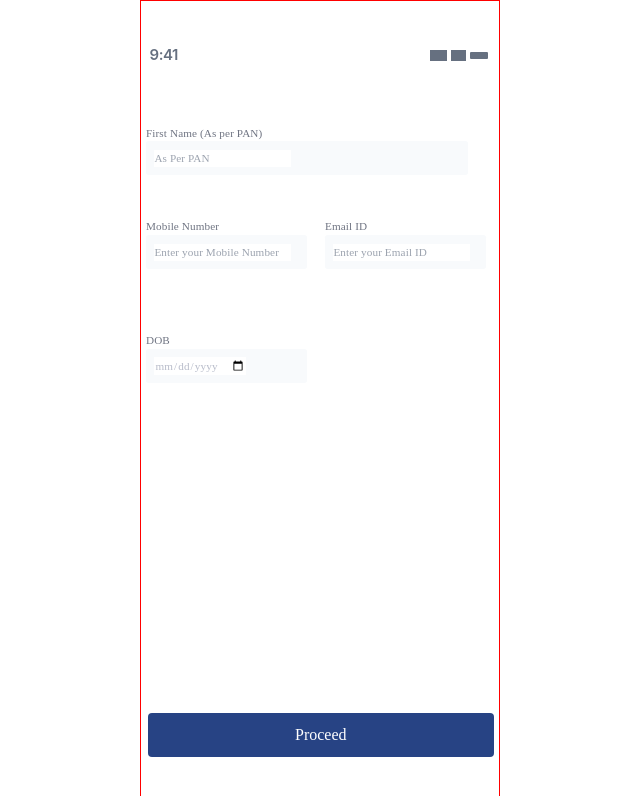
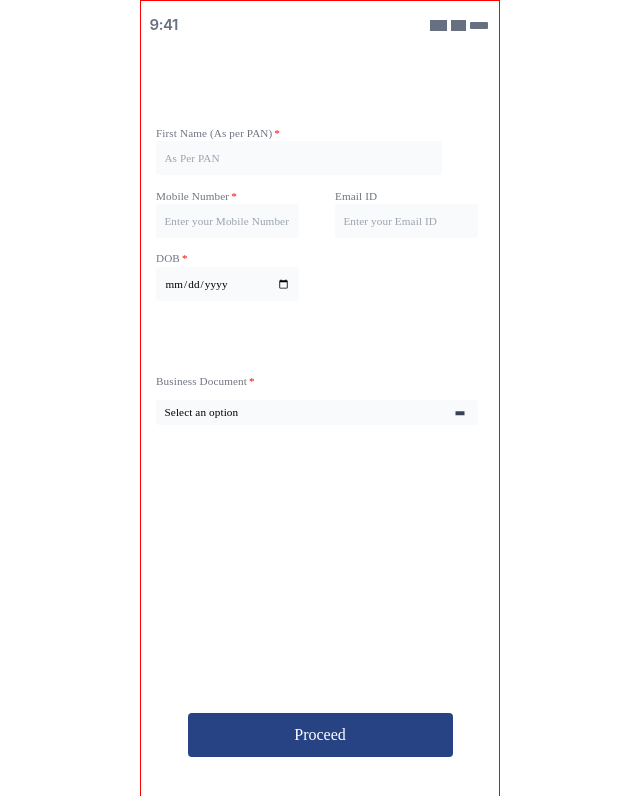
Before and after one commit to decocereus/embifi-mock, a React (Create React App) app in the folder client/: page /dashboard/welcome/registerform1 in a window 1280 px wide. Shown: the top 796 px of the page, without its empty margins (0-640 px from the left). Built offline with nearby package versions, Linux system fonts and the light colour scheme.

Commit message:
completed register form 1

```diff
--- a/client/src/App.css
+++ b/client/src/App.css
@@ -1,3 +1,4 @@
 .App {
   text-align: center;
+  align-items: center;
 }
--- /dev/null
+++ b/client/src/Components/Common/DropdownMenu.js
@@ -0,0 +1,44 @@
+import React, { useState } from "react";
+import dropdown from "../../assets/dropdown.png";
+import "./InputField.css";
+
+export default function DropdownMenu(props) {
+  const [selectedOption, setSelectedOption] = useState("None");
+  const [isOpen, setIsOpen] = useState(false);
+
+  const toggleMenu = () => {
+    setIsOpen(!isOpen);
+  };
+
+  const selectOption = (option) => {
+    setSelectedOption(option);
+    setIsOpen(false);
+  };
+
+  console.log(props);
+
+  return (
+    <div className="dropdown">
+      <label className="dropdownLabel">{props.label}</label>
+      <div className="dropdownMenuContainer">
+        <button className="dropdownToggle" onClick={toggleMenu}>
+            <image className="dropdownArrow" src = {dropdown} alt = 'dropdown' onClick={toggleMenu}/>
+          {selectedOption === "None" ?  "Select an option" : selectedOption}
+        </button>
+        {isOpen && (
+          <ul className="dropdownMenu">
+            {props.options.map((option) => (
+              <li
+                className="dropdownMenuItems"
+                key={option}
+                onClick={() => selectOption(option)}
+              >
+                {option}
+              </li>
+            ))}
+          </ul>
+        )}
+      </div>
+    </div>
+  );
+}
--- a/client/src/Components/Common/InputField.css
+++ b/client/src/Components/Common/InputField.css
@@ -1,12 +1,13 @@
 .inputFieldContainer {
   position: relative;
-  width: 319px;
+  width: 80%;
   height: 33.78px;
   display: flex;
   flex-direction: column;
 }
 
-.inputFieldHeader {
+.inputFieldHeader,
+.dropdownLabel {
   width: 128px;
   height: 17px;
 
@@ -30,6 +31,42 @@
   flex-grow: 0;
 }
 
+.requiredInputFieldHeader {
+  width: 128px;
+  height: 17px;
+
+  font-family: "IBM Plex Sans";
+  font-style: normal;
+  font-weight: 400;
+  font-size: 11.187px;
+  line-height: 150%;
+
+  /* identical to box height, or 17px */
+  display: flex;
+  align-items: center;
+  letter-spacing: 0.01em;
+
+  /* Text / Secondary - Grey2 */
+  color: #6f7482;
+
+  /* Inside auto layout */
+  flex: none;
+  order: 0;
+  flex-grow: 0;
+}
+
+.requiredInputFieldHeader::after {
+  content: "*";
+  color: red;
+  margin-left: 2px;
+}
+
+.dropdownLabel::after {
+  content: "*";
+  color: red;
+  margin-left: 2px;
+}
+
 .labelContainer {
   display: flex;
   flex-direction: column;
@@ -37,7 +74,7 @@
   padding: 8.39024px;
   gap: 6.99px;
 
-  width: 319px;
+  width: 100%;
   height: 33.78px;
 
   background: #f8fafc;
@@ -50,8 +87,9 @@
   flex-grow: 0;
 }
 
-.inputFieldLabel {
-  width: 58px;
+.inputFieldLabel,
+.dropdownToggle {
+  width: 100%;
   height: 17px;
 
   font-family: "IBM Plex Sans";
@@ -72,3 +110,81 @@
   order: 0;
   flex-grow: 0;
 }
+
+.inputField {
+  width: 100%;
+  height: 100%;
+  background: #f8fafc;
+  color: black;
+}
+
+.inputField:focus {
+  outline: none;
+}
+
+.dropdown {
+  width: 90%;
+  height: 149.59px;
+  left: 20px;
+  top: 318px;
+}
+.dropdownMenuContainer {
+  background: #f8fafc;
+  border-radius: 2.79675px;
+}
+.dropdownToggle {
+  height: 25px;
+  width: 90%;
+  display: flex;
+  justify-content: flex-start;
+  align-items: center;
+  color: #000000;
+}
+.dropdownLabel {
+  position: relative;
+  top: -10px;
+}
+.dropdownMenu {
+  width: 90%;
+  height: 127.59px;
+  left: 20px;
+  top: 340px;
+  display: flex;
+  flex-direction: column;
+  align-items: flex-start;
+  background: #f8fafc;
+  border-radius: 2.79675px;
+}
+
+.dropdownMenuItems {
+  position: relative;
+  width: 100%;
+  height: 100%;
+  left: 10px;
+  top: 2px;
+
+  font-family: "IBM Plex Sans";
+  font-style: normal;
+  font-weight: 400;
+  font-size: 12px;
+  line-height: 150%;
+
+  /* or 18px */
+  display: flex;
+  align-items: center;
+  letter-spacing: 0.01em;
+
+  color: #000000;
+}
+
+.dropdownArrow {
+  position: relative;
+  top: 0px;
+  left: 300px;
+  width: 8.5px;
+  height: 4.25px;
+
+  /* System/Dark */
+  background: #3b4256;
+  transform: rotate(-180deg);
+}
--- a/client/src/Components/Common/InputField.js
+++ b/client/src/Components/Common/InputField.js
@@ -3,7 +3,7 @@ import React from "react";
 export default function InputField(props) {
   return (
     <div className="inputFieldContainer">
-      <label className="inputFieldHeader">{props.label}</label>
+      <label className={props.required ? "requiredInputFieldHeader" : "inputFieldHeader"}>{props.label}</label>
       <div className="labelContainer">
         <label className="inputFieldLabel">
           <input
--- a/client/src/Components/Forms/RegisterLoanAppScreen/RegisterForm1.css
+++ b/client/src/Components/Forms/RegisterLoanAppScreen/RegisterForm1.css
@@ -1,4 +1,5 @@
 .globalContainer {
+  position: relative;
   display: flex;
   align-items: center;
   justify-content: center;
@@ -7,16 +8,16 @@
 .registerFormContainer1 {
   width: 360px;
   height: 800px;
-  border: 1px red solid;
   display: flex;
   justify-content: center;
   align-items: center;
   flex-direction: column;
+  border: 1px solid red;
 }
 .mobileTime {
   position: relative;
   left: -150px;
-  top: -10px;
+  top: -40px;
 }
 
 .inputFieldsContainer {
@@ -30,15 +31,15 @@
 .name {
   position: relative;
   top: 50px;
-  left: 5px;
+  left: 15px;
 }
 
 .mobileAndEmailContainer {
   display: flex;
   justify-content: space-evenly;
   position: relative;
-  top: -150px;
-  left: 5px;
+  top: -50px;
+  left: 15px;
   width: 100%;
 }
 .mobile {
@@ -52,81 +53,19 @@
 
 .dob {
   position: relative;
-  top: -330px;
-  left: 5px;
+  top: -150px;
+  left: 15px;
   width: 50%;
 }
-
-.splashButton {
+.dropdownContainer {
+  position: relative;
+  top: -180px;
+  left: 15px;
+}
+.registerBtn {
   position: relative;
   top: 0px;
   left: -100px;
   width: 240%;
+  background-color: red;
 }
-
-.inputFieldHeader {
-    width: 128px;
-    height: 17px;
-
-    font-family: "IBM Plex Sans";
-    font-style: normal;
-    font-weight: 400;
-    font-size: 11.187px;
-    line-height: 150%;
-
-    /* identical to box height, or 17px */
-    display: flex;
-    align-items: center;
-    letter-spacing: 0.01em;
-
-    /* Text / Secondary - Grey2 */
-    color: #6f7482;
-
-    /* Inside auto layout */
-    flex: none;
-    order: 0;
-    flex-grow: 0;
-  }
-
-  .labelContainer {
-    display: flex;
-    flex-direction: column;
-    align-items: flex-start;
-    padding: 8.39024px;
-    gap: 6.99px;
-
-    width: 90%;
-    height: 33.78px;
-
-    background: #f8fafc;
-    border-radius: 2.79675px;
-
-    /* Inside auto layout */
-    flex: none;
-    order: 1;
-    align-self: stretch;
-    flex-grow: 0;
-  }
-
-  .inputFieldLabel {
-    width: 100%;
-    height: 17px;
-
-    font-family: "IBM Plex Sans";
-    font-style: normal;
-    font-weight: 400;
-    font-size: 11.187px;
-    line-height: 150%;
-
-    /* identical to box height, or 17px */
-    display: flex;
-    align-items: center;
-    letter-spacing: 0.01em;
-
-    color: #b8bcca;
-
-    /* Inside auto layout */
-    flex: none;
-    order: 0;
-    flex-grow: 0;
-  }
--- a/client/src/Components/Forms/RegisterLoanAppScreen/RegisterForm1.js
+++ b/client/src/Components/Forms/RegisterLoanAppScreen/RegisterForm1.js
@@ -1,10 +1,22 @@
 import React from "react";
 import "./RegisterForm1.css";
 import MobileSignalTimeBar from "../../Common/MobileSignalTimeBar";
+import "../../Common/MobileSignalTimeBar.css";
 import InputField from "../../Common/InputField";
+import "../../Common/InputField.css";
 import SplashButton from "../../Common/SplashButton";
+import "../../Common/SplashButton.css";
+import DropdownMenu from "../../Common/DropdownMenu";
 
 export default function Register() {
+  const options = [
+    "Proprietorship",
+    "Partnership",
+    "Limited Liability Partnership (LLP)",
+    "Private Limited (Pvt Ltd)",
+    "None"
+  ];
+
   return (
     <>
       <div className="globalContainer">
@@ -34,7 +46,7 @@ export default function Register() {
                 <InputField
                   placeholder="Enter your Email ID"
                   label="Email ID"
-                  type="text"
+                  type="email"
                   required={false}
                 />
               </div>
@@ -47,9 +59,12 @@ export default function Register() {
                 required={true}
               />
             </div>
+            <div className="dropdownContainer">
+              <DropdownMenu options={options} label="Business Document"/>
+            </div>
           </div>
-          <div className="btn">
-            <SplashButton text="Proceed" />
+          <div className="registBtn">
+            <SplashButton text="Proceed"/>
           </div>
         </div>
       </div>
--- a/client/src/Components/Welcome-Splash/Splash.css
+++ b/client/src/Components/Welcome-Splash/Splash.css
@@ -5,7 +5,7 @@
 }
 
 .splashContainer {
-  width: 360px;
+  width: 100%;
   height: 800px;
   background: rgb(255, 255, 255);
 }
--- a/client/src/Components/Welcome-Splash/Welcome.css
+++ b/client/src/Components/Welcome-Splash/Welcome.css
@@ -117,8 +117,8 @@
   border: 1px solid red;
 }
 
-.splashButton {
+.welcomeBtn {
     position: relative;
-    top:320px;
+    top: 320px;
     left: 50px;
 }
--- a/client/src/Components/Welcome-Splash/Welcome.js
+++ b/client/src/Components/Welcome-Splash/Welcome.js
@@ -33,7 +33,7 @@ export default function Welcome() {
                 <div className="headingImgContainer">
                   <image
                     className="checkmark1"
-                    src= {checkmark}
+                    src={checkmark}
                     alt="checkmark"
                   />
                   <h2 className="heading1"> Minimal documentation </h2>
@@ -49,7 +49,9 @@ export default function Welcome() {
                   <image className="hand" src={hand} alt="hand" />
                 </div>
               </div>
-              <SplashButton text="Register for loan" />
+              <div className="welcomeBtn">
+                <SplashButton text="Register for loan" />
+              </div>
             </div>
           </div>
         </>
```
Also changed, not shown: client/src/assets/dropdown.png (added).
